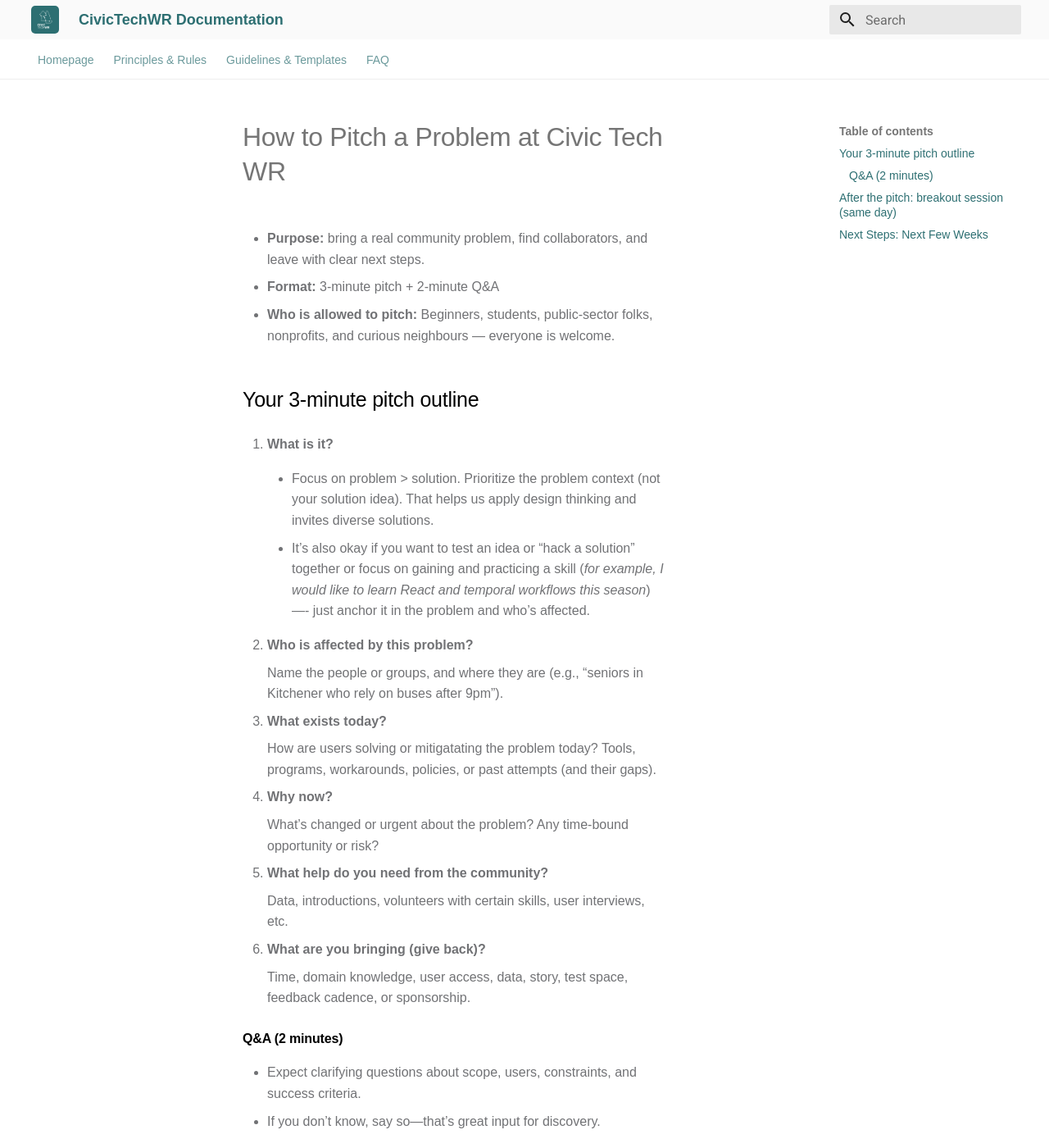
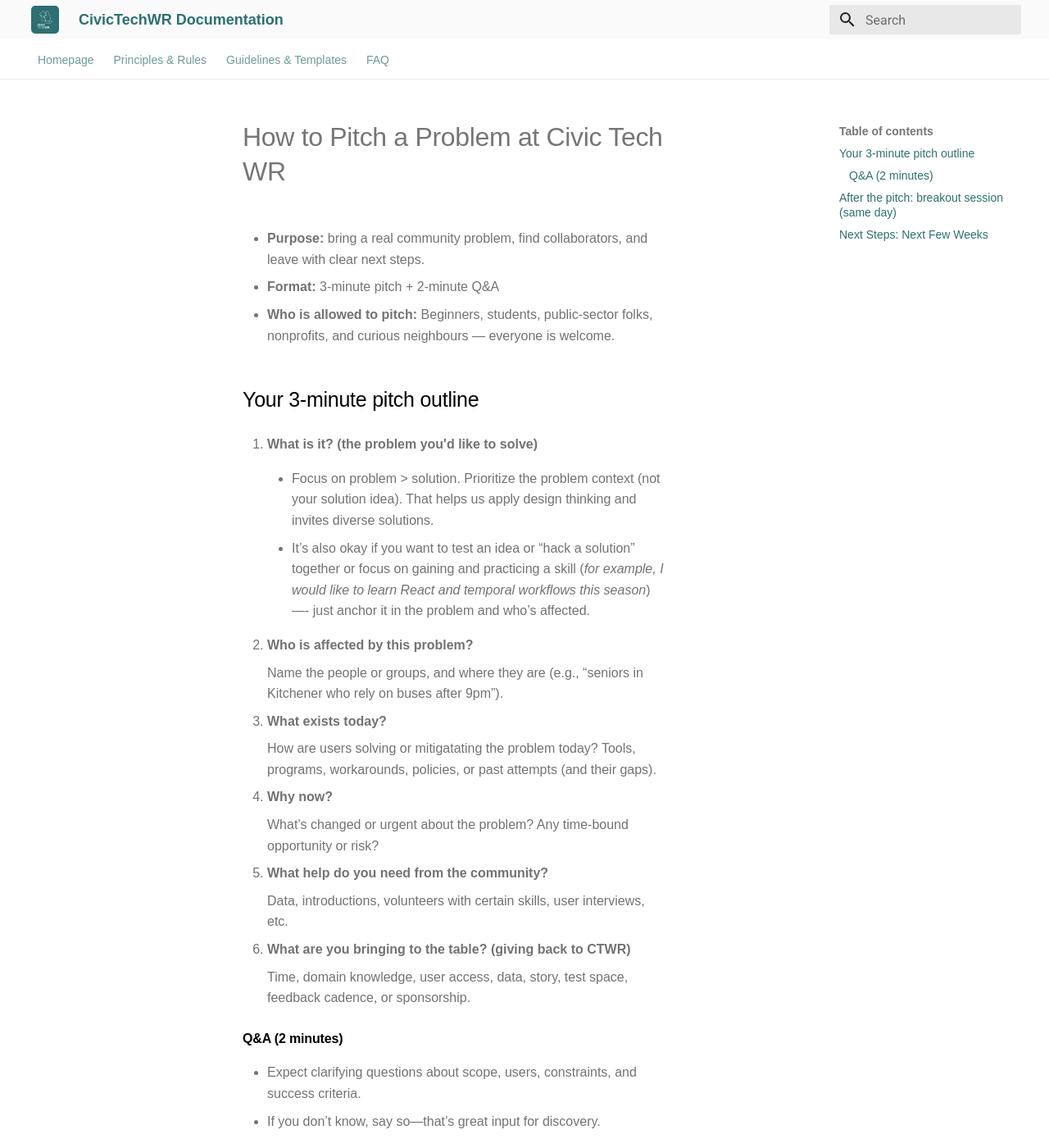
Before and after one commit to CivicTechWR/CTWR-Organization-Documentation, an MkDocs documentation site: the page built from docs/Guidelines_&_Templates/Template_Pitching.md, in a window 1280 px wide and 1400 px high. Shown: the whole window at 82% size. Built offline with MkDocs 1.6.1 and Material for MkDocs 9.7.7, drawn with Linux system fonts in a browser that asks for light colours.

Commit message:
Updating Pitching guidelines

```diff
--- a/docs/Guidelines_&_Templates/Template_Pitching.md
+++ b/docs/Guidelines_&_Templates/Template_Pitching.md
@@ -12,7 +12,7 @@
 
 ## Your 3-minute pitch outline
 
-1. **What is it?**
+1. **What is it? (the problem you'd like to solve)**
 
 	- Focus on problem > solution. Prioritize the problem context (not your solution idea). That helps us apply design thinking and invites diverse solutions.
 
@@ -35,7 +35,7 @@
 
 	Data, introductions, volunteers with certain skills, user interviews, etc.
 
-6. **What are you bringing (give back)?**
+6. **What are you bringing to the table? (giving back to CTWR)**
 
 	Time, domain knowledge, user access, data, story, test space, feedback cadence, or sponsorship.
 
```
Also changed, not shown: 1 other file.
